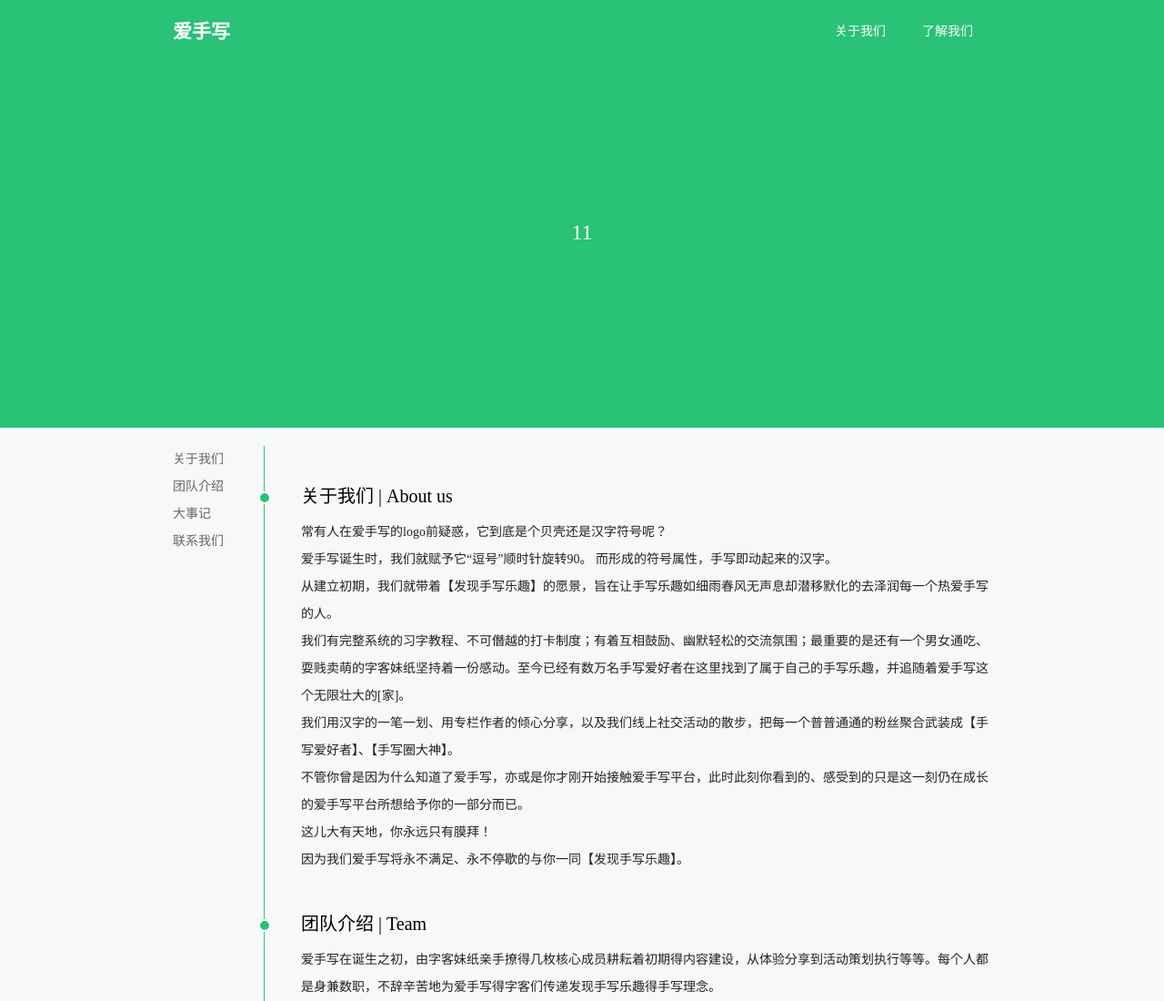
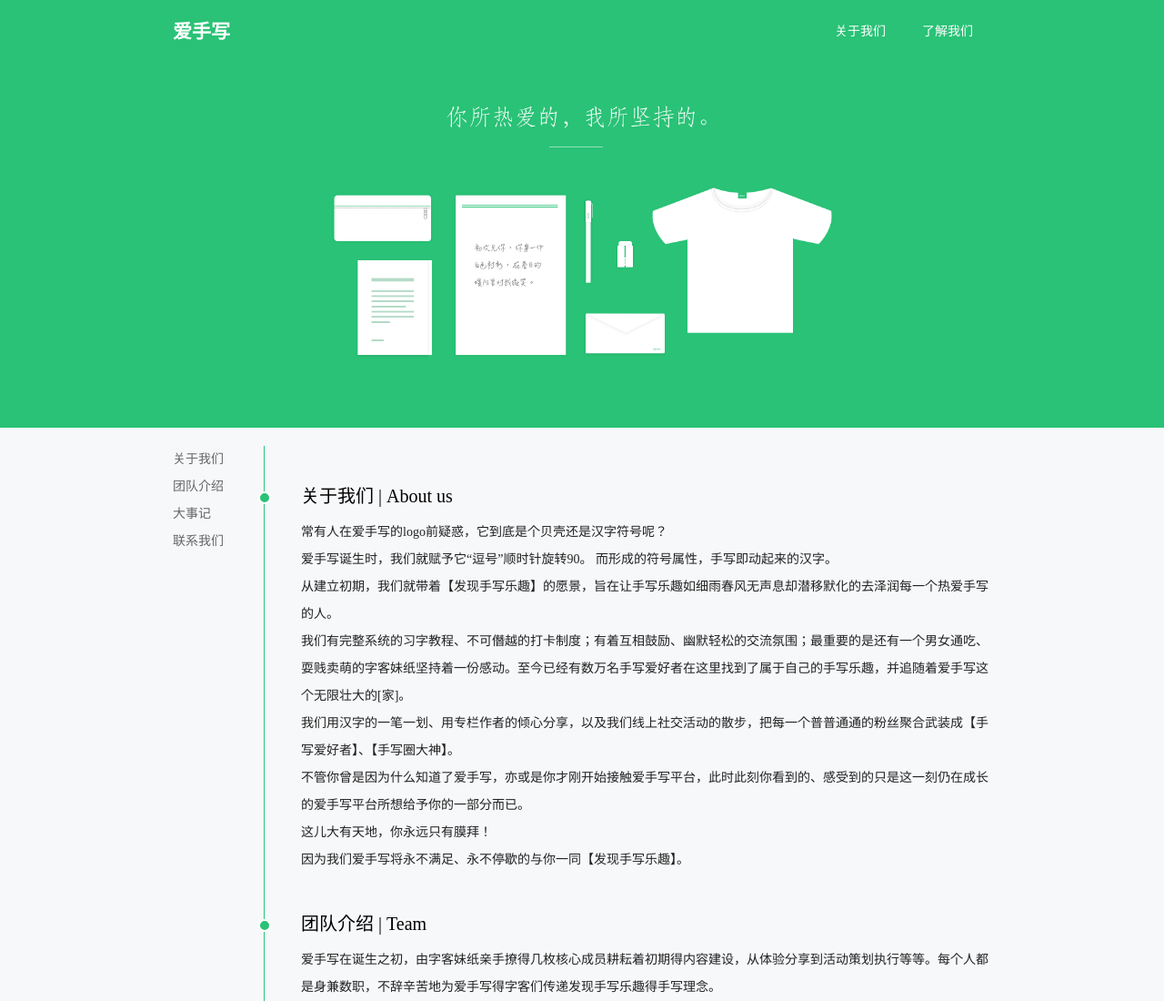
Before and after one commit to stonemakers/imzike, a plain HTML site: page pages/about.html in a window 1280 px wide. Shown: the top 1100 px of the page at 91% size. Drawn offline with Linux system fonts and the light colour scheme.

Commit message:
添加关于我们背景图

```diff
--- a/css/style.css
+++ b/css/style.css
@@ -44,7 +44,9 @@ html{
   width: 900px;
 }
 
-
+#bg-wrap{
+  width: 550px;
+}
 
 .animation{
 -webkit-animation:flipInY 2s .2s ease both;
--- a/pages/about.html
+++ b/pages/about.html
@@ -17,7 +17,7 @@
           </ul>
         </nav>
         <section class="main">
-          <h2 class="m">11</h2>
+          <img src="../assets/bg.png" id="bg-wrap" alt="">
         </section>
       </section>
     </header>
```
Also changed, not shown: assets/bg.png (added).
